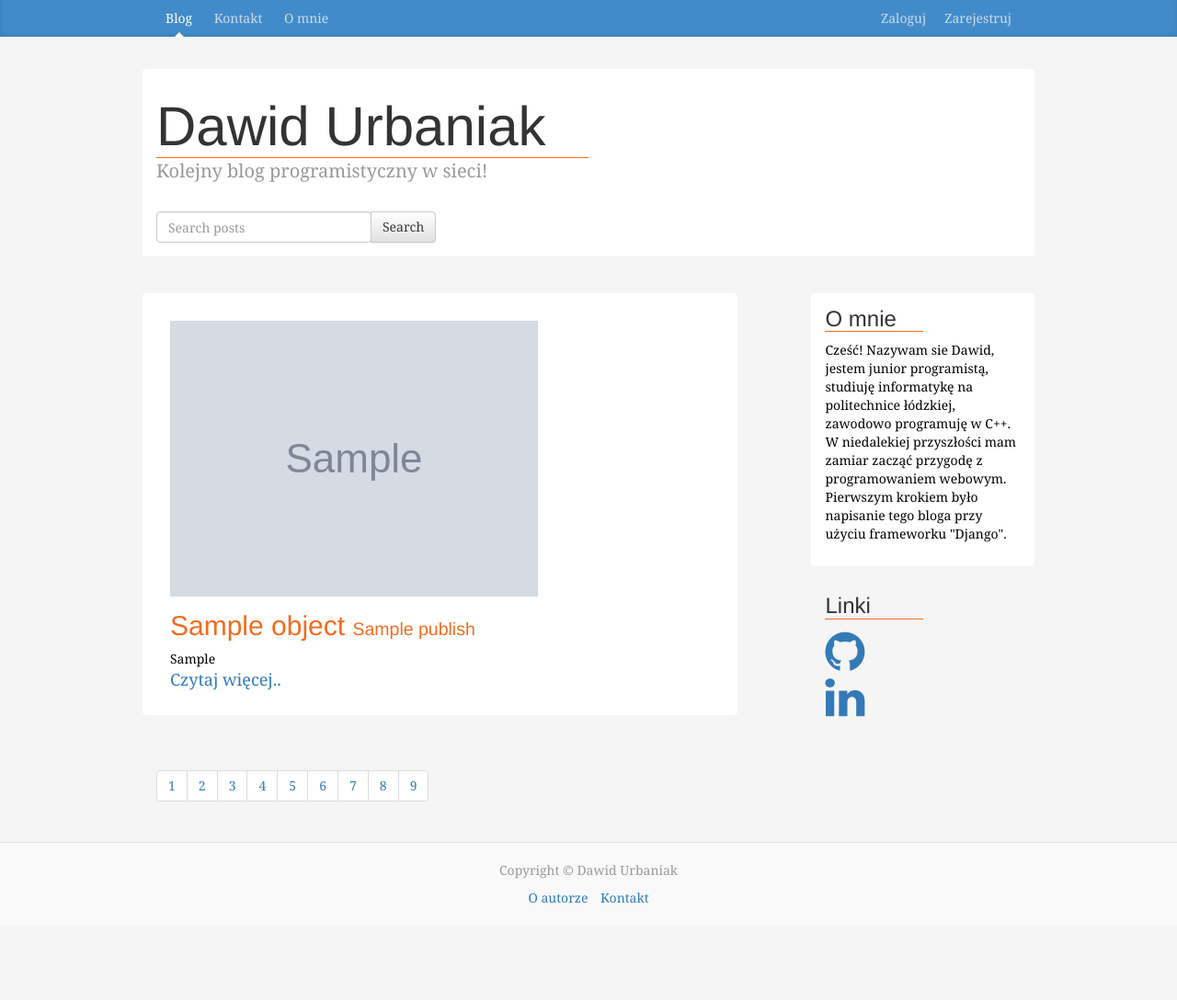
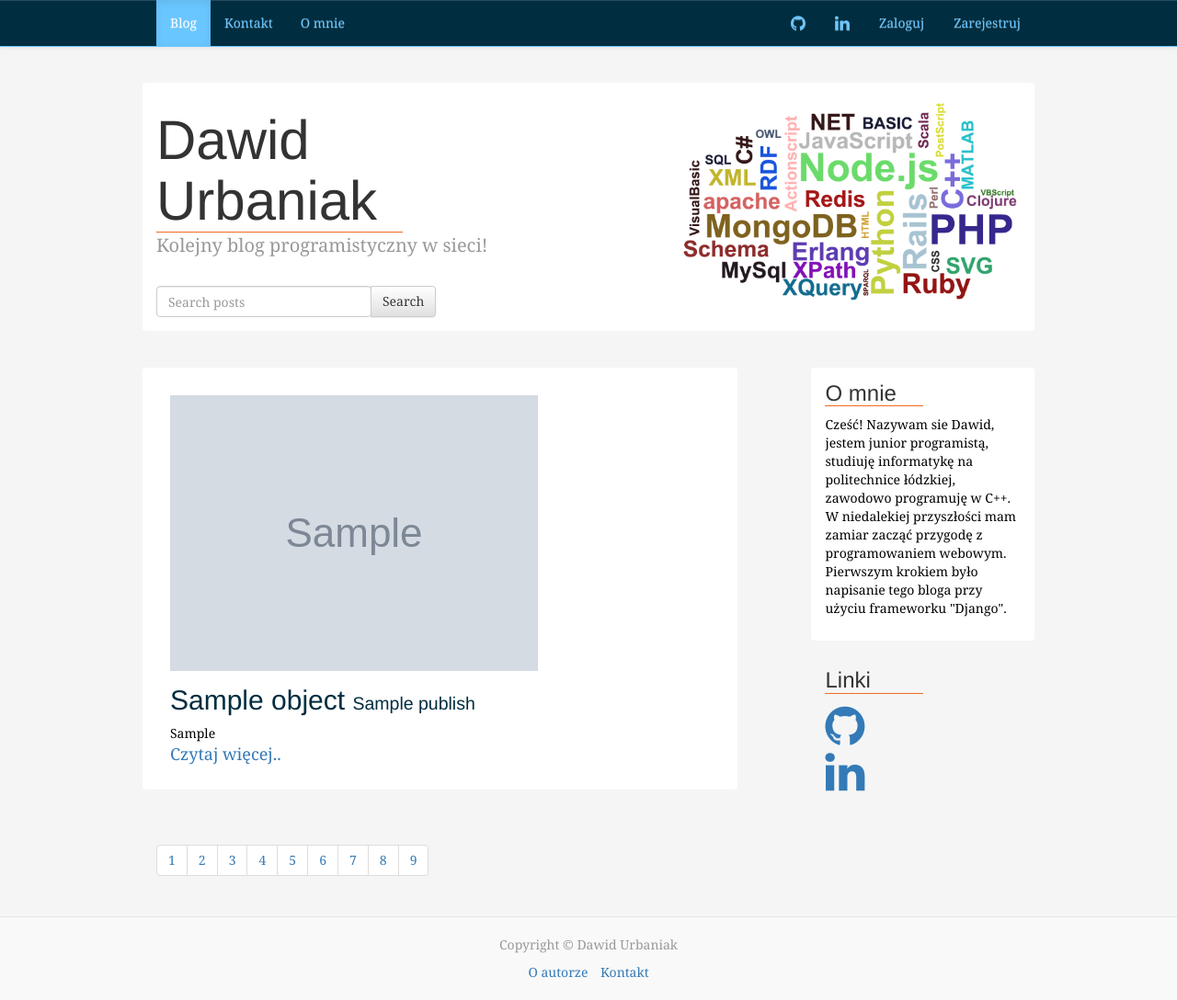
Before and after one commit to Trancever/Blog, a Django app: template templates/post_list.html in a window 1280 px wide. Shown: the whole page at 92% size. Before the commit the page ends 983 px from the top, so only its background shows below. Run offline with Django 3.2, Linux system fonts and the light colour scheme; the template is opened without the code that fills it: most values are stand-ins (such as "Sample title", 1, 10 or a date in 2020); grey boxes marked "Sample" are stand-in pictures; parts of the project's set-up code (start-up, migrations or seed data) failed here and were passed over; some libraries are stand-ins or nearby versions.

Commit message:
Changed navbar and added image to introduce section.

```diff
--- a/contact/urls.py
+++ b/contact/urls.py
@@ -16,9 +16,10 @@ Including another URLconf
 """
 from django.conf.urls import url
 
-from .views import (contact_view, send_message)
+from .views import (contact_view, send_message, about)
 
 urlpatterns = [
     url(r'^message/$', contact_view, name="contact_view"),
     url(r'^send/$', send_message, name="send_message"),
+    url(r'^about/$', about, name="about"),
 ]
--- a/contact/views.py
+++ b/contact/views.py
@@ -40,3 +40,7 @@ def send_message(request):
             return JsonResponse(response_data)
 
     return JsonResponse({})
+
+
+def about(request):
+    return render(request, "", {})
--- a/posts/views.py
+++ b/posts/views.py
@@ -6,6 +6,7 @@ from django.core.paginator import Paginator, EmptyPage, PageNotAnInteger
 from django.db.models import Q
 from django.utils import timezone
 from django.contrib.contenttypes.models import ContentType
+from django.core.urlresolvers import reverse_lazy
 
 from comments.models import Comment
 from .models import Post
@@ -42,7 +43,7 @@ def posts_detail(request, slug=None):
     if request.POST.get("post_title") is not None:
         instance.delete()
         messages.success(request, "Post successfully deleted")
-        return HttpResponseRedirect("/")
+        return HttpResponseRedirect(reverse_lazy("posts:list"))
 
     # Deleting comment
     try:
--- a/static/css/base.css
+++ b/static/css/base.css
@@ -255,6 +255,10 @@ a:hover {
     margin-top: 15px;
 }
 
+.margin-top-75 {
+    margin-top: 75px;
+}
+
 .underlined {
     width: 50%;
     border-bottom: 1px solid #f16c20;
@@ -262,6 +266,10 @@ a:hover {
 
 .oranged {
     color: #f16c20;
+}
+
+.dark-blue {
+    color: #002d3f;
 }
 
 .padding-top-15 {
@@ -282,7 +290,6 @@ a:hover {
 
 .sidebar-module-inset {
     padding: 15px;
-    /*background-color: #f5f5f5;*/
     border-radius: 4px;
 }
 
@@ -334,3 +341,135 @@ a:hover {
     width: 100%;
     background: rgba(255, 255, 255, .8) url("../img/loading.gif") 50% 50% no-repeat;
 }
+
+.navbar.navbar-default.navbar-fixed-top {
+    /*margin-top: 11px;*/
+}
+
+/* navigation stile */
+.navbar-default {
+    background: #002d3f !important;
+    border-color: #6ac6ff;
+}
+
+.navbar-default .navbar-brand {
+    color: #6ac6ff;
+}
+
+.navbar-default .navbar-brand:hover,
+.navbar-default .navbar-brand:focus {
+    color: #ffffff;
+}
+
+.navbar-default .navbar-text {
+    color: #6ac6ff;
+}
+
+.navbar-default .navbar-nav > li > a {
+    color: #6ac6ff;
+}
+
+.navbar-default .navbar-nav > li > a:hover,
+.navbar-default .navbar-nav > li > a:focus {
+    color: #ffffff;
+}
+
+.navbar-default .navbar-nav > li > .dropdown-menu {
+    background: #002d3f;
+}
+
+.navbar-default .navbar-nav > li > .dropdown-menu > li > a {
+    color: #6ac6ff;
+}
+
+.navbar-default .navbar-nav > li > .dropdown-menu > li > a:hover,
+.navbar-default .navbar-nav > li > .dropdown-menu > li > a:focus {
+    color: #ffffff;
+    background: #6ac6ff;
+}
+
+.navbar-default .navbar-nav > li > .dropdown-menu > li > .divider {
+    background: #6ac6ff;
+}
+
+.navbar-default .navbar-nav .open .dropdown-menu > .active > a,
+.navbar-default .navbar-nav .open .dropdown-menu > .active > a:hover,
+.navbar-default .navbar-nav .open .dropdown-menu > .active > a:focus {
+    color: #ffffff;
+    background: #6ac6ff;
+}
+
+.navbar-default .navbar-nav > .active > a,
+.navbar-default .navbar-nav > .active > a:hover,
+.navbar-default .navbar-nav > .active > a:focus {
+    color: #ffffff;
+    background: #6ac6ff;
+}
+
+.navbar-default .navbar-nav > .open > a,
+.navbar-default .navbar-nav > .open > a:hover,
+.navbar-default .navbar-nav > .open > a:focus {
+    color: #ffffff;
+    background: #6ac6ff;
+}
+
+.navbar-default .navbar-toggle {
+    border-color: #6ac6ff;
+}
+
+.navbar-default .navbar-toggle:hover,
+.navbar-default .navbar-toggle:focus {
+    background: #6ac6ff;
+}
+
+.navbar-default .navbar-toggle .icon-bar {
+    background: #6ac6ff;
+}
+
+.navbar-default .navbar-collapse,
+.navbar-default .navbar-form {
+    border-color: #6ac6ff;
+}
+
+.navbar-default .navbar-link {
+    color: #6ac6ff;
+}
+
+.navbar-default .navbar-link:hover {
+    color: #ffffff;
+}
+
+@media (max-width: 767px) {
+    .navbar-default .navbar-nav .open .dropdown-menu > li > a {
+        color: #6ac6ff;
+    }
+
+    .navbar-default .navbar-nav .open .dropdown-menu > li > a:hover,
+    .navbar-default .navbar-nav .open .dropdown-menu > li > a:focus {
+        color: #ffffff;
+    }
+
+    .navbar-default .navbar-nav .open .dropdown-menu > .active > a,
+    .navbar-default .navbar-nav .open .dropdown-menu > .active > a:hover,
+    .navbar-default .navbar-nav .open .dropdown-menu > .active > a:focus {
+        color: #ffffff;
+        background: #6ac6ff;
+    }
+
+    .nav.navbar-nav.links {
+        margin-left: -11px;
+        text-align: center;
+    }
+
+    .nav.navbar-nav.navbar-right {
+        text-align: center;
+
+    }
+
+}
+
+/* end navbar stile */
+#login {
+    margin-top: -13px;
+    margin-bottom: -11px;
+}
--- a/templates/base.html
+++ b/templates/base.html
@@ -31,8 +31,11 @@
 </head>
 <body>
 
-{% include 'navbar.html' %}
-<div class="container">
+{% block navbar %}
+    {% include 'navbar.html' %}
+{% endblock navbar %}
+
+<div class="container margin-top-75">
     {% block content %}
 
     {% endblock content %}
--- a/templates/navbar.html
+++ b/templates/navbar.html
@@ -1,19 +1,42 @@
-<div class="blog-masthead">
-    <div class="container">
-        <nav class="blog-nav">
-            <a class="blog-nav-item active" href="{% url 'posts:list' %}">Blog</a>
-            <a class="blog-nav-item" href="{% url "contact:contact_view" %}">Kontakt</a>
-            <a class="blog-nav-item" href="#">O mnie</a>
-            {% if not user.is_authenticated %}
-                <a class="blog-nav-item pull-right" href="{% url 'account_signup' %}">Zarejestruj</a>
-                <a class="blog-nav-item pull-right" href="{% url 'account_login' %}">Zaloguj</a>
-            {% else %}
-                <a class="blog-nav-item pull-right" href="{% url 'account_logout' %}">Wyloguj</a>
-                <a class="blog-nav-item pull-right" href="#">Zalogowany jako:
-                    {% if request.user.get_full_name %}{{ request.user.get_full_name }}{% else %}
-                        {{ request.user }}{% endif %}</a>
-            {% endif %}
+<div class="container">
+    <div class="row">
+        <!-- end nav bar -->
+        <nav class="navbar navbar-default navbar-fixed-top">
+            <div class="container">
+                <!-- Brand and toggle get grouped for better mobile display -->
+                <div class="navbar-header">
+                    <button type="button" class="navbar-toggle collapsed" data-toggle="collapse"
+                            data-target="#topFixedNavbar1"><span class="sr-only">Toggle navigation</span><span
+                            class="icon-bar"></span><span class="icon-bar"></span><span class="icon-bar"></span>
+                    </button>
+                </div>
+                <!-- Collect the nav links, forms, and other content for toggling -->
+                <div class="collapse navbar-collapse" id="topFixedNavbar1">
+                    <ul class="nav navbar-nav">
+                        <li class="active"><a href="{% url 'posts:list' %}">Blog<span
+                                class="sr-only">(current)</span></a></li>
+                        <li><a href="{% url 'contact:contact_view' %}">Kontakt</a></li>
+                        <li><a href="{% url 'contact:about' %}">O mnie</a></li>
+                    </ul>
+                    <ul class="nav navbar-nav navbar-right nav-pills">
+                        <li><a href="https://github.com/Trancever"><i class="fa fa-lg fa-github"></i></a></li>
+                        <li><a href="https://www.linkedin.com/in/dawid-urbaniak-a21940127/"><i
+                                class="fa fa-lg fa-linkedin"></i></a></li>
+                        {% if not user.is_authenticated %}
+                            <li><a href="{% url 'account_login' %}">Zaloguj</a></li>
+                            <li><a href="{% url 'account_signup' %}">Zarejestruj</a></li>
+                        {% else %}
+                            <li><a class="blog-nav-item pull-right" href="#">Zalogowany jako:
+                                {% if request.user.get_full_name %}{{ request.user.get_full_name }}{% else %}
+                                    {{ request.user }}{% endif %}</a></li>
+                            <li><a class="blog-nav-item pull-right" href="{% url 'account_logout' %}">Wyloguj</a></li>
+                        {% endif %}
+                    </ul>
+                </div>
+                <!-- /.navbar-collapse -->
+            </div>
+            <!-- /.container-fluid -->
         </nav>
+        <!-- end nav bar -->
     </div>
 </div>
-</br>
--- a/templates/post_list.html
+++ b/templates/post_list.html
@@ -1,10 +1,14 @@
 {% extends "base.html" %}
 {% load crispy_forms_tags %}
 {% load times %}
+{% load static %}
+
 {% block content %}
 
     <div class="row">
         <div class="white-box margin-top-15">
+            <div class="row">
+                <div class="col-sm-7">
                     <h1 class="blog-title underlined">Dawid Urbaniak</h1>
                     <p class="lead blog-description">Kolejny blog programistyczny w sieci!</p>
                     <form method="GET" action="" class="form-inline">
@@ -16,6 +20,11 @@
                 </span>
                         </div>
                     </form>
+                </div>
+                <div class="col-sm-5">
+                    <img class="img-responsive" src="{% static 'img/programming.jpg' %}">
+                </div>
+            </div>
         </div>
         </br>
         </br>
@@ -33,7 +42,8 @@
                         <div class="caption post-detail-item">
                             {% if object.draft %}<h3 style="color:red;">Draft {% if object.publish > today %}Future
                                 Post{% endif %}</h3>{% endif %}
-                            <h2 class="padding-top-15"><a class="oranged" href="{{ object.get_absolute_url }}">{{ object.title }}
+                            <h2 class="padding-top-15"><a class="dark-blue"
+                                                          href="{{ object.get_absolute_url }}">{{ object.title }}
                                 <small>{{ object.publish }}
                                 </small>
                             </a></h2>
```
Also changed, not shown: templates/contact.html (+4 -4 lines), comments/views.py (line endings or trailing spaces), static/img/programming.jpg (added). Lines whose indentation alone changed are shown as unchanged.
